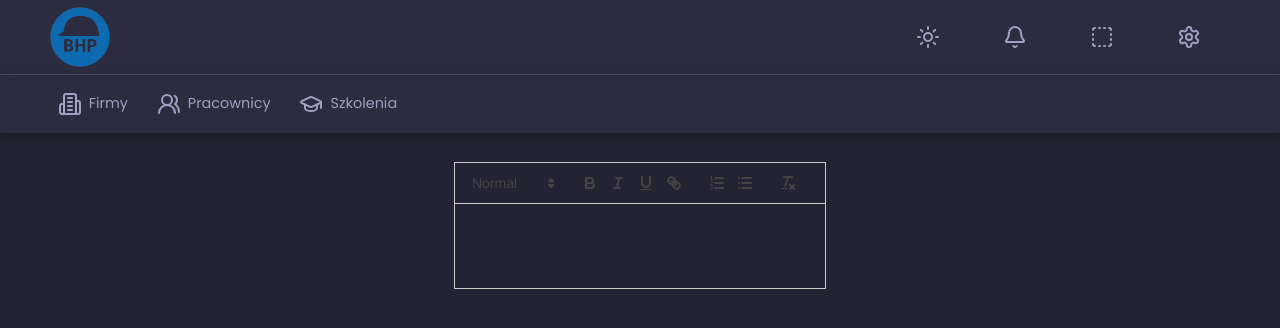
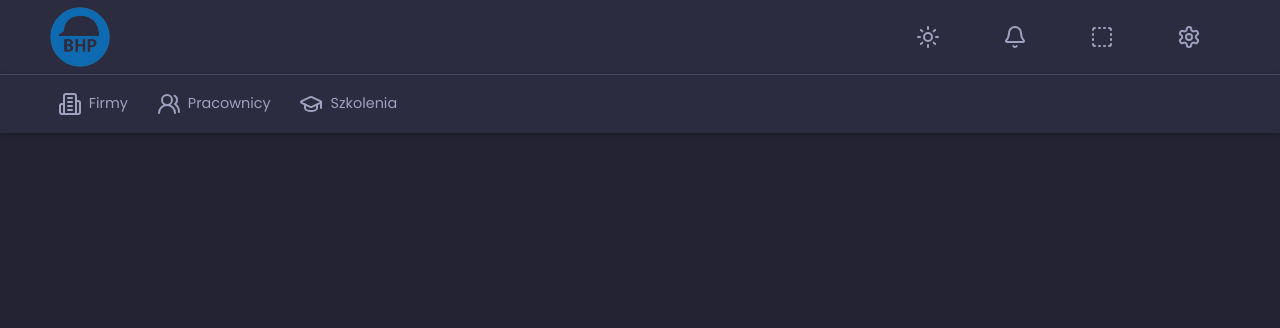
Before and after one commit to Zaniew1/REACT-BHP, a React (Vite) app: page / in a window 1280 px wide. Shown: the top 328 px of the page. Built offline with nearby package versions, Linux system fonts and the light colour scheme.

Commit message:
styles: finish textArea input

```diff
--- a/src/Styles/Style.css
+++ b/src/Styles/Style.css
@@ -401,7 +401,25 @@ input:checked + .checkbox__wrapper__switch .checkbox__wrapper__switch__dot {
   box-shadow: none;
 }
 
-.ql-stroke {
+.quill .ql-toolbar {
+  border: 1px solid #a0a0c0;
+}
+.quill .ql-toolbar .ql-formats button svg {
+  stroke: #a0a0c0;
+}
+.quill .ql-toolbar .ql-formats button svg .ql-stroke {
+  stroke: #a0a0c0;
+}
+.quill .ql-toolbar .ql-formats .ql-header .ql-picker-label {
+  color: #a0a0c0;
+}
+.quill .ql-container {
+  border: 1px solid #a0a0c0;
+  background-color: transparent;
+  color: #a0a0c0;
+}
+
+.ql-snow .ql-stroke {
   stroke: #a0a0c0;
 }
 
--- a/src/components/molecules/Input/Textarea/InputTextarea.tsx
+++ b/src/components/molecules/Input/Textarea/InputTextarea.tsx
@@ -1,4 +1,4 @@
-import React, { useState } from 'react';
+import React, { useRef } from 'react';
 import ReactQuill from 'react-quill';
 import 'react-quill/dist/quill.snow.css';
 import { Label } from '../../Label/Label';
@@ -9,14 +9,16 @@ type InputTextareaType = {
   labelText?: string;
   labelClass?: string;
   wrapperClass?: string;
-  dateFormat?: string;
-  minDate?: string | Date;
-  maxDate?: string | Date;
+  minLength?: number;
+  maxLength?: number;
 };
 
 export const InputTextarea = (props: InputTextareaType): React.JSX.Element => {
-  const handleInput = (value: string) => {
-    props.value(value);
+  const reactQuillRef = useRef<ReactQuill | null>(null);
+  const handleInput = () => {
+    if (reactQuillRef && reactQuillRef.current) {
+      props.value(String(reactQuillRef.current.value));
+    }
   };
   return (
     <Label
@@ -26,7 +28,12 @@ export const InputTextarea = (props: InputTextareaType): React.JSX.Element => {
       id={props.id}
     >
       <>
-        <ReactQuill id={props.id} theme="snow" value={props.default ?? ''} onChange={handleInput} />
+        <ReactQuill
+          ref={reactQuillRef}
+          id={props.id}
+          value={props.default}
+          onKeyDown={handleInput}
+        />
       </>
     </Label>
   );
--- a/src/components/molecules/Input/Textarea/_inputTextarea.sass
+++ b/src/components/molecules/Input/Textarea/_inputTextarea.sass
@@ -1,19 +1,14 @@
 .quill
     .ql-toolbar
         border: 1px solid $text-color
-        color: #a0a0c0
         .ql-formats
-            color: #a0a0c0
             button
-                stroke: #a0a0c0
                 svg
                     stroke: #a0a0c0
                     .ql-stroke
                         stroke: #a0a0c0
-           .ql-header
+            .ql-header
                 .ql-picker-label
-                    color: #a0a0c0
-                svg
                     color: #a0a0c0
     .ql-container
         border: 1px solid $text-color
--- a/src/components/organisms/ContainerCard/ContainerCard.tsx
+++ b/src/components/organisms/ContainerCard/ContainerCard.tsx
@@ -1,11 +1,3 @@
-import { useState } from 'react';
-import { InputTextarea } from '../../molecules/Input/Textarea/InputTextarea';
 export const ContainerCard: React.FC = (): JSX.Element => {
-  const [input, setInput] = useState<number[] | null>([1111111111000]);
-  console.log(input);
-  return (
-    <main className="container">
-      <InputTextarea></InputTextarea>
-    </main>
-  );
+  return <main className="container"></main>;
 };
```
Also changed, not shown: 1 other file (tests, documents, lock files or other folders).
